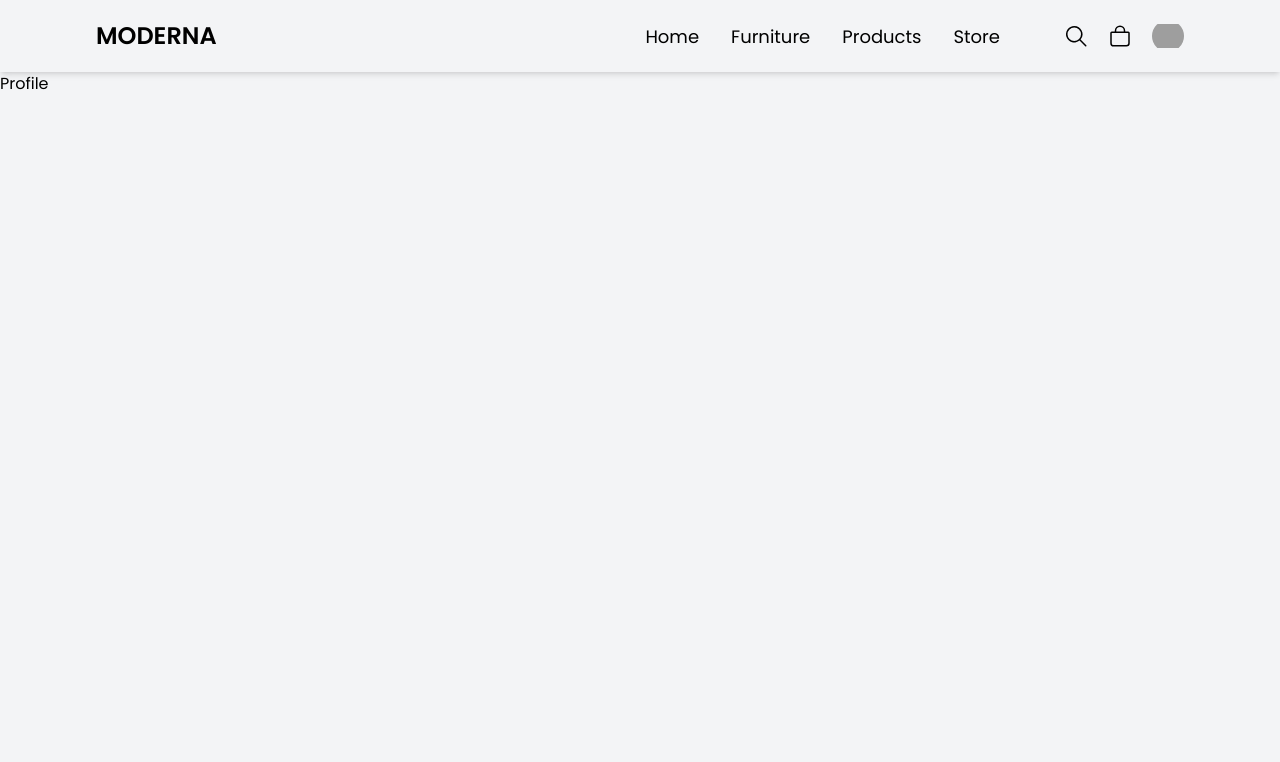
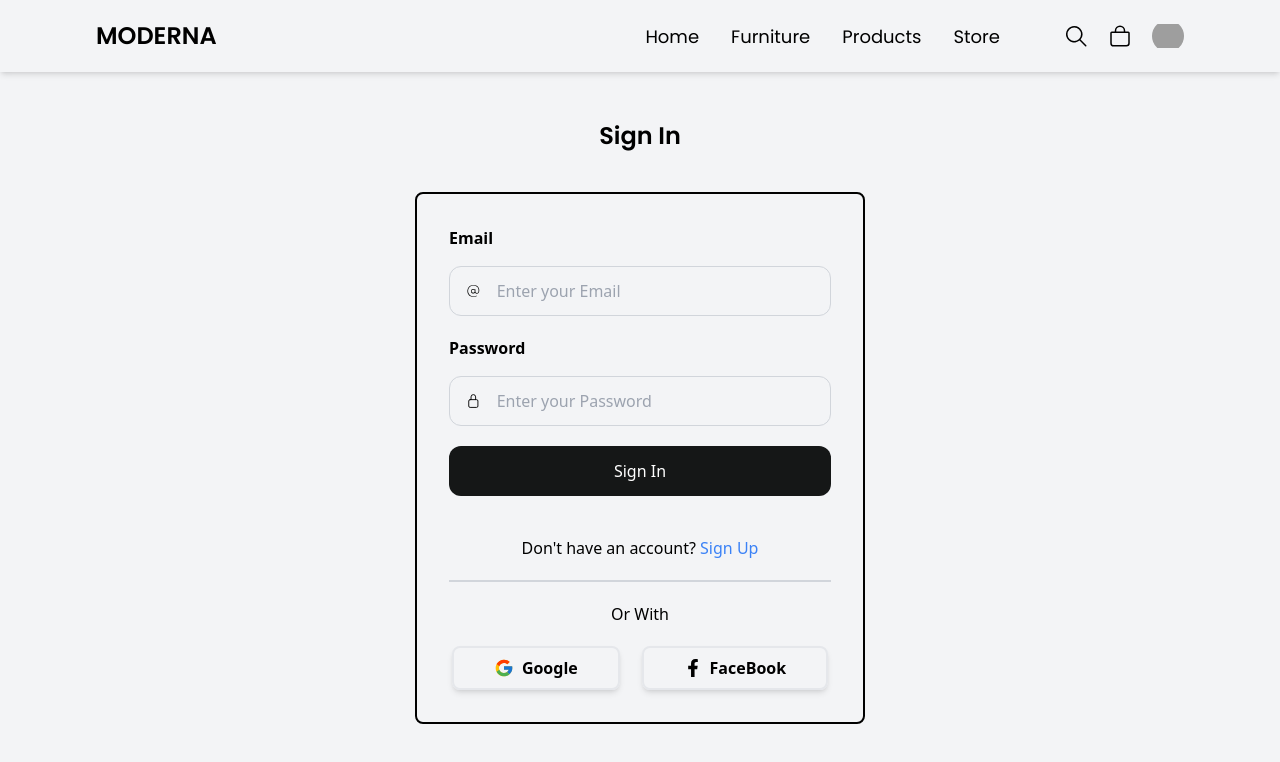
Before and after one commit to Dev-with-Osm/Mern-Furniture-App, a React (Vite) app in the folder client/: page /profile in a window 1280 px wide. Shown: the top 762 px of the page. Built offline with nearby package versions, Linux system fonts and the light colour scheme; grey boxes are pictures that could not be loaded.

Commit message:
add private route

```diff
--- a/client/src/App.jsx
+++ b/client/src/App.jsx
@@ -6,6 +6,7 @@ import Products from "./Pages/Products";
 import Profile from "./Pages/Profile";
 import SignIn from "./Pages/SignIn";
 import SignUp from "./Pages/SignUp";
+import PrivateRoute from "./components/PrivateRoute";
 
 export default function App() {
   return (
@@ -17,7 +18,9 @@ export default function App() {
         <Route path="/products" element={<Products />} />
         <Route path="/signIn" element={<SignIn />} />
         <Route path="/signUp" element={<SignUp />} />
-        <Route path="/profile" element={<Profile />} />
+        <Route element={<PrivateRoute />}>
+          <Route path="/profile" element={<Profile />} />
+        </Route>
       </Routes>
     </BrowserRouter>
   );
--- a/client/src/Pages/HomePage.jsx
+++ b/client/src/Pages/HomePage.jsx
@@ -5,7 +5,7 @@ import HomeSlider from "../components/HomeSlider";
 export default function HomePage() {
   return (
     <>
-      <div class=" flex flex-col md:items-center md:gap-20 md:justify-between  mt-14  max-w-6xl mx-auto">
+      <div className=" flex flex-col md:items-center md:gap-20 md:justify-between  mt-14  max-w-6xl mx-auto">
         <div className=" text-center  flex flex-col gap-4 md:gap-8">
           <h1 className="text-4xl md:text-6xl font-semibold tracking-wide ">
             Exotic minimal <br /> furniture.
--- a/client/src/Pages/Profile.jsx
+++ b/client/src/Pages/Profile.jsx
@@ -1,9 +1,3 @@
-import React from "react";
-import { CiAt } from "react-icons/ci";
-import { IoLockClosedOutline } from "react-icons/io5";
-import { FcGoogle } from "react-icons/fc";
-import { FaApple } from "react-icons/fa";
-
 export default function Profile() {
-  return <div>Profile</div>;
+  return <div></div>;
 }
--- a/client/src/components/Header.jsx
+++ b/client/src/components/Header.jsx
@@ -4,11 +4,12 @@ import { RiMenu2Line } from "react-icons/ri";
 import { IoMdClose } from "react-icons/io";
 import { IoBagOutline } from "react-icons/io5";
 import { GoSearch } from "react-icons/go";
+import { useSelector } from "react-redux";
 
 export default function Header() {
+  const { currentUser } = useSelector((state) => state.user);
   const [click, setClick] = useState(false);
   const handleMenu = () => setClick(!click);
-
   const content = (
     <div
       className={`md:hidden block absolute top-16 w-full left-0 right-0 z-50 backdrop-filter backdrop-blur-xl h-screen transition-all ${
@@ -71,13 +72,17 @@ export default function Header() {
             <IoBagOutline />
           </button>
           <Link
-            to={"/signIn"}
+            to="/profile"
             className="w-7 h-7 md:w-8 md:h-8 rounded-full overflow-hidden flex items-center"
           >
-            <img
-              src="https://cdn.pixabay.com/photo/2015/10/05/22/37/blank-profile-picture-973460_960_720.png"
-              alt=""
-            />
+            {currentUser ? (
+              <img src={currentUser.avatar} alt="" />
+            ) : (
+              <img
+                src="https://cdn.pixabay.com/photo/2015/10/05/22/37/blank-profile-picture-973460_960_720.png"
+                alt=""
+              />
+            )}
           </Link>
         </div>
       </div>
--- /dev/null
+++ b/client/src/components/PrivateRoute.jsx
@@ -0,0 +1,8 @@
+import { useSelector } from "react-redux";
+import { Outlet } from "react-router-dom";
+import SignIn from "../Pages/SignIn";
+
+export default function PrivateRoute() {
+  const { currentUser } = useSelector((state) => state.user);
+  return currentUser ? <Outlet /> : <SignIn />;
+}
```
